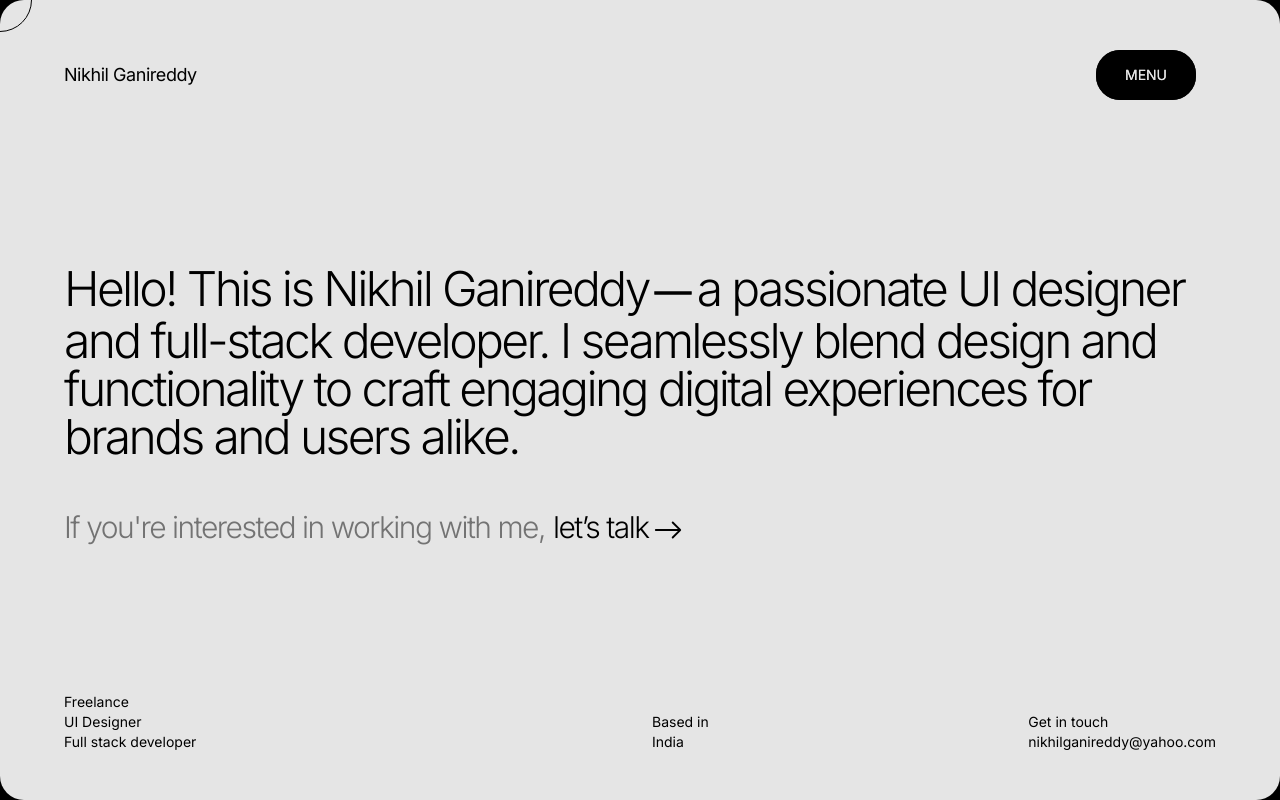
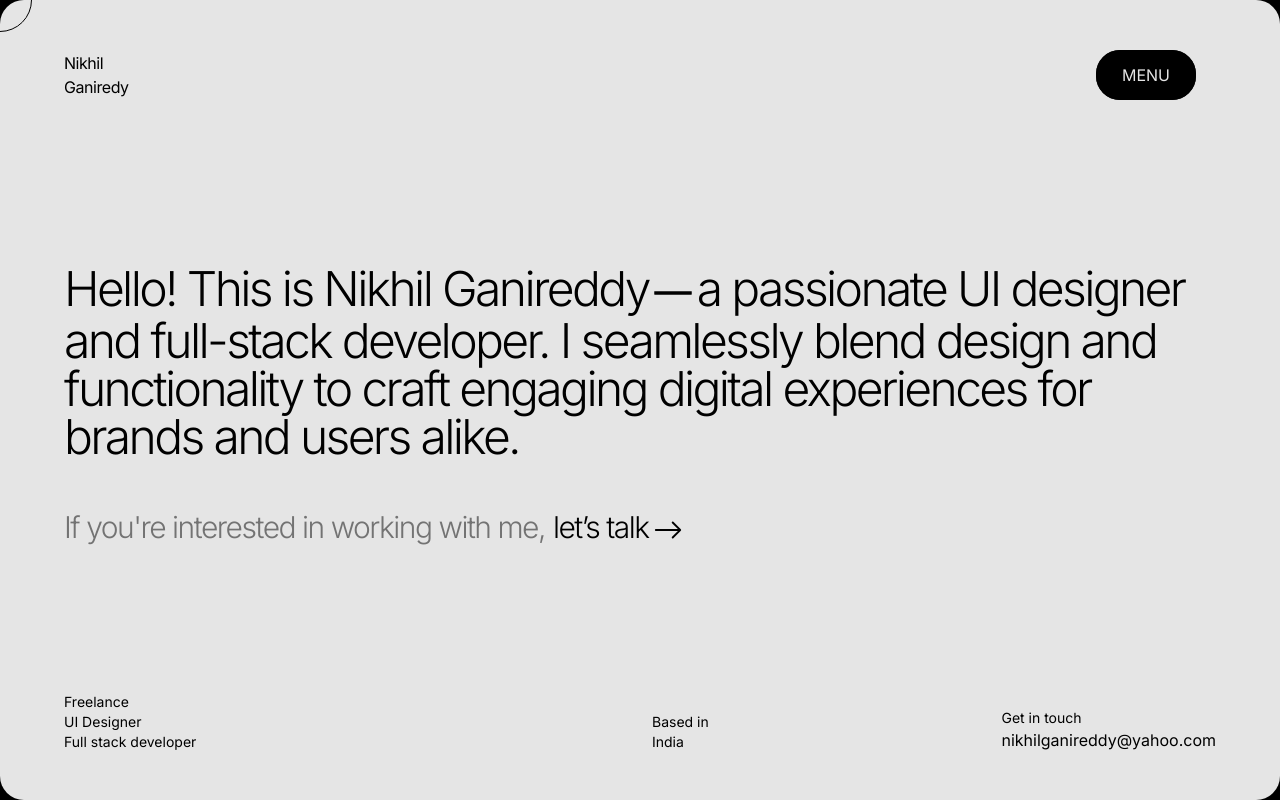
Before and after one commit to NikhilGanireddy/portvolio-v2, a Next.js app: page / in a window 1280 px wide. Built offline with nearby package versions, Linux system fonts and the light colour scheme.

Commit message:
Commit 10 css prespective

```diff
--- a/app/globals.css
+++ b/app/globals.css
@@ -75,3 +75,54 @@
     @apply bg-background text-foreground;
   }
 }
+
+::selection {
+  @apply bg-black text-neutral-200
+}
+
+.perspective {
+  display: flex;
+  flex-direction: column;
+  justify-content: center;
+  align-items: center;
+  height: 100%;
+  width: 100%;
+  transform-style: preserve-3d;
+  transition: transform 0.75s cubic-bezier(0.76, 0, 0.24, 1);
+}
+
+.perspective p {
+  transition: all 0.75s cubic-bezier(0.76, 0, 0.24, 1);
+  pointer-events: none;
+}
+
+.perspective-second {
+  position: absolute;
+  transform-origin: bottom center;
+  transform: rotateX(-90deg) translateY(9px);
+  opacity: 0;
+}
+
+.slider {
+  position: relative;
+  width: 100%;
+  height: 100%;
+}
+
+.btns:hover .perspective {
+  transform: rotateX(90deg);
+}
+
+.btns:hover .perspective-first {
+  transform: translateY(-100%);
+  opacity: 0;
+}
+
+.btns:hover .perspective-second {
+  opacity: 1;
+}
+
+.perspective-class {
+  perspective: 120px;
+  perspective-origin: bottom;
+}
--- a/components/AboutPage/AboutPage.jsx
+++ b/components/AboutPage/AboutPage.jsx
@@ -3,6 +3,7 @@
 import {motion} from "framer-motion";
 import nikhil from "/public/images/Nikhil_Ganireddy.jpg"
 import Image from "next/image";
+import PerspectiveText from "../PerspectiveText";
 
 const AboutPage = () => {
     const delayDefault = 0.025
@@ -78,7 +79,8 @@ const AboutPage = () => {
                         transition={{
                             duration: 0.5, ease: [0.83, 0, 0.17, 1], delay: 0.200 + delayDefault
                         }}
-                        href="mailto:email@example.com" className={`text-sm md:text-base`}>nikhilganireddy@yahoo.com
+                        href="mailto:email@example.com" className={`text-sm md:text-base btns w-fit`}>
+                        <PerspectiveText text={`nikhilganireddy@yahoo.com`}/>
                     </motion.a>
 
                 </div>
--- a/components/Homepage/HomePage.jsx
+++ b/components/Homepage/HomePage.jsx
@@ -4,6 +4,7 @@ import {motion} from "framer-motion";
 import Link from "next/link";
 import IconLine from "../../icons/LineIcon";
 import IconArrowRight from "../../icons/ArrowRight";
+import PerspectiveText from "../PerspectiveText";
 
 const HomePage = () => {
     const delayDefault = 0.025
@@ -114,7 +115,8 @@ const HomePage = () => {
                             transition={{
                                 duration: 0.5, ease: [0.83, 0, 0.17, 1], delay: 0.325 + delayDefault
                             }}
-                            href="mailto:email@example.com">nikhilganireddy@yahoo.com
+                            href="mailto:email@example.com" className={`w-fit btns`}>
+                            <PerspectiveText text={`nikhilganireddy@yahoo.com`}/>
                         </motion.a>
                     </motion.h4>
                 </div>
--- a/components/Navbar/Navbar.jsx
+++ b/components/Navbar/Navbar.jsx
@@ -5,6 +5,7 @@ import {useContext} from "react";
 import NavButton from "./NavButton/NavButton";
 import NavLinks from "./NavLinks/NavLinks";
 import {GlobalContext} from "../../app/Context/contextApi";
+import PerspectiveText from "../PerspectiveText";
 
 const Navbar = () => {
     const {isActive, setIsActive} = useContext(GlobalContext)
@@ -45,9 +46,11 @@ const Navbar = () => {
                 transition={{
                     duration: 0.5, ease: [0.83, 0, 0.17, 1]
                 }}
-                className={`w-fit font-normal`}>Nikhil&nbsp;Ganireddy
+                className={`btns w-fit font-normal`}>
+                <PerspectiveText text={`Nikhil Ganiredy`}/>
             </motion.h1>
         </Link>
+
         <motion.div
             className={`fixed md:relative w-full right-4 lg:right-5`}
             initial={"initial"}
--- a/components/PerspectiveText.jsx
+++ b/components/PerspectiveText.jsx
@@ -1,8 +1,8 @@
 "use client"
 const PerspectiveText = ({text}) => {
-    return <div className={`perspective flex-col flex items-center justify-center relative w-full h-full`}>
-        <p className={`perspective-first lg:text-sm text-xs font-normal `}>{text}</p>
-        <p className={` absolute perspective-second lg:text-sm text-xs font-normal `}>{text}</p>
+    return <div className={`perspective flex-col flex items-center justify-center relative w-max h-full`}>
+        <p className={`perspective-first lg:text-base text-sm font-normal `}>{text}</p>
+        <p className={` absolute perspective-second lg:text-base text-sm font-normal `}>{text}</p>
     </div>
 }
 
```
